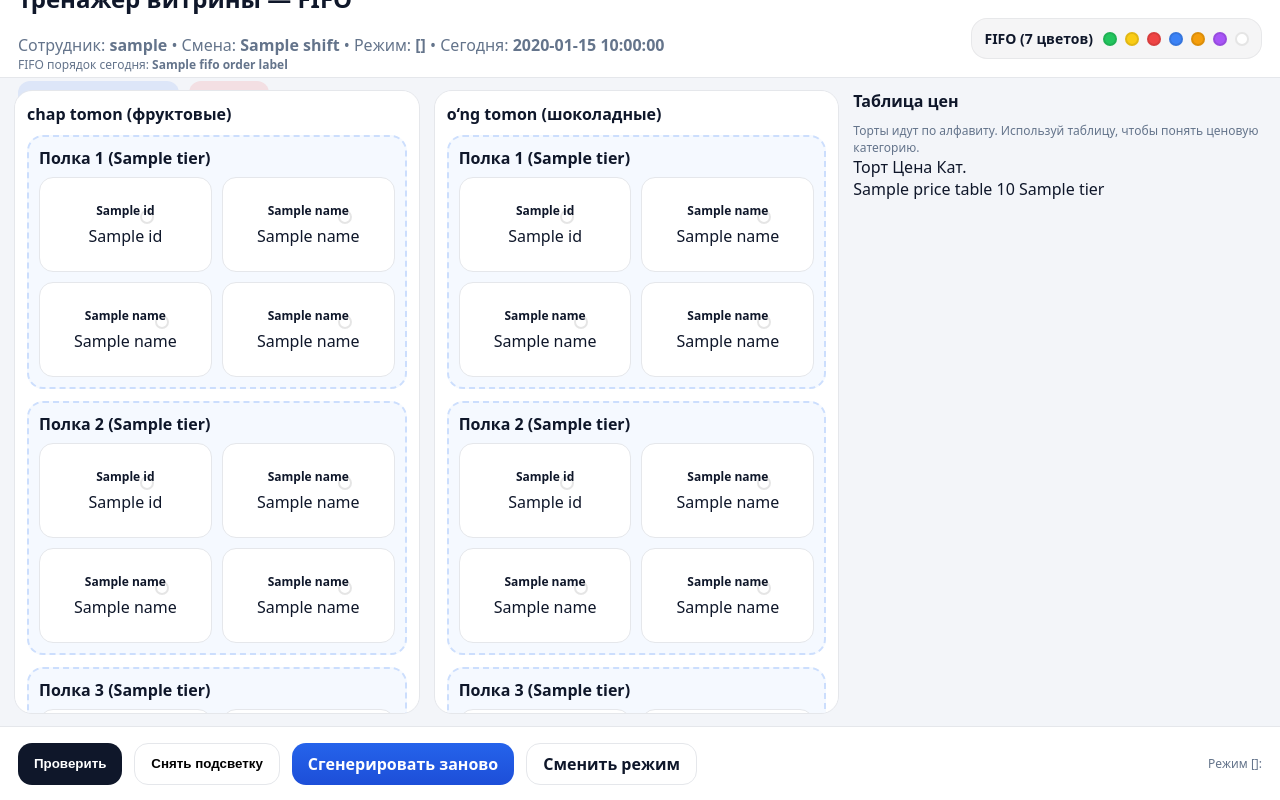
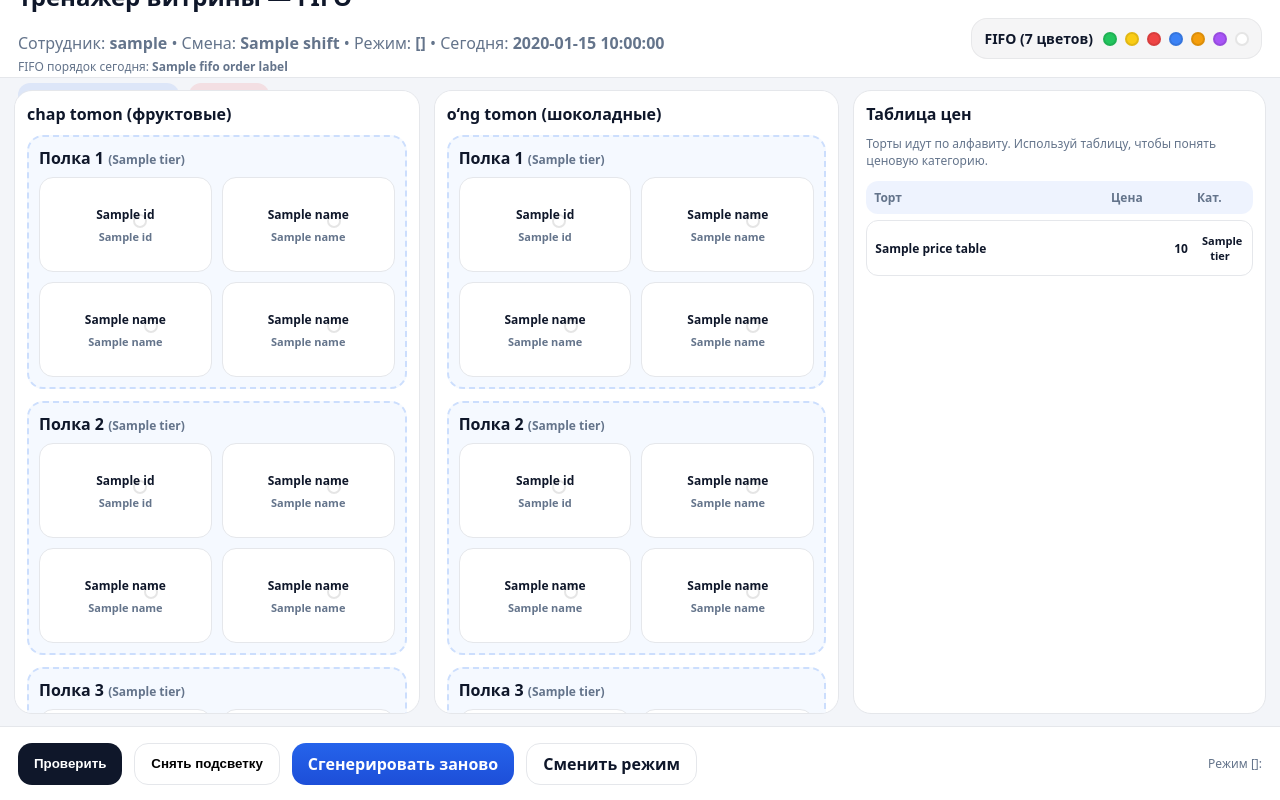
Before and after one commit to yugen1222/cake-trainer, a Flask app: template templates/game.html in a window 1280 px wide. Run offline with Flask 3, Linux system fonts and the light colour scheme; the template is opened without the code that fills it: most values are stand-ins (such as "Sample title", 1, 10 or a date in 2020).

Commit message:
style.css

```diff
--- a/static/style.css
+++ b/static/style.css
@@ -664,3 +664,91 @@ input:focus, select:focus{
   font-weight: 900;
   margin: 10px 0 14px;
 }
+.fifo-order-text{
+  margin-top: 4px;
+}
+
+.shelf-tier{
+  font-size: 12px;
+  color: var(--muted);
+  font-weight: 700;
+}
+
+.cake-mini{
+  font-size: 11px;
+  color: var(--muted);
+  font-weight: 800;
+}
+
+.price-panel{
+  background: var(--card);
+  border-radius: var(--radius);
+  border: 1px solid var(--line);
+  padding: 12px;
+  overflow: auto;
+}
+
+.price-table{
+  margin-top: 12px;
+  display: flex;
+  flex-direction: column;
+  gap: 6px;
+}
+
+.price-head,
+.price-row{
+  display: grid;
+  grid-template-columns: 1fr 78px 48px;
+  gap: 8px;
+  align-items: center;
+}
+
+.price-head{
+  font-size: 12px;
+  font-weight: 900;
+  color: var(--muted);
+  padding: 8px;
+  border-radius: 12px;
+  background: rgba(37,99,235,.08);
+}
+
+.price-row{
+  font-size: 12px;
+  padding: 8px;
+  border-radius: 12px;
+  background: #fff;
+  border: 1px solid var(--line);
+}
+
+.price-name{
+  font-weight: 700;
+}
+
+.price-value{
+  color: var(--text);
+  font-weight: 800;
+  text-align: right;
+}
+
+.price-tier{
+  font-weight: 900;
+  text-align: center;
+  padding: 4px 6px;
+  border-radius: 999px;
+  font-size: 11px;
+}
+
+.price-tier.high{
+  background: rgba(239,68,68,.12);
+  color: #b91c1c;
+}
+
+.price-tier.mid{
+  background: rgba(245,158,11,.14);
+  color: #92400e;
+}
+
+.price-tier.low{
+  background: rgba(34,197,94,.12);
+  color: #166534;
+}
```
